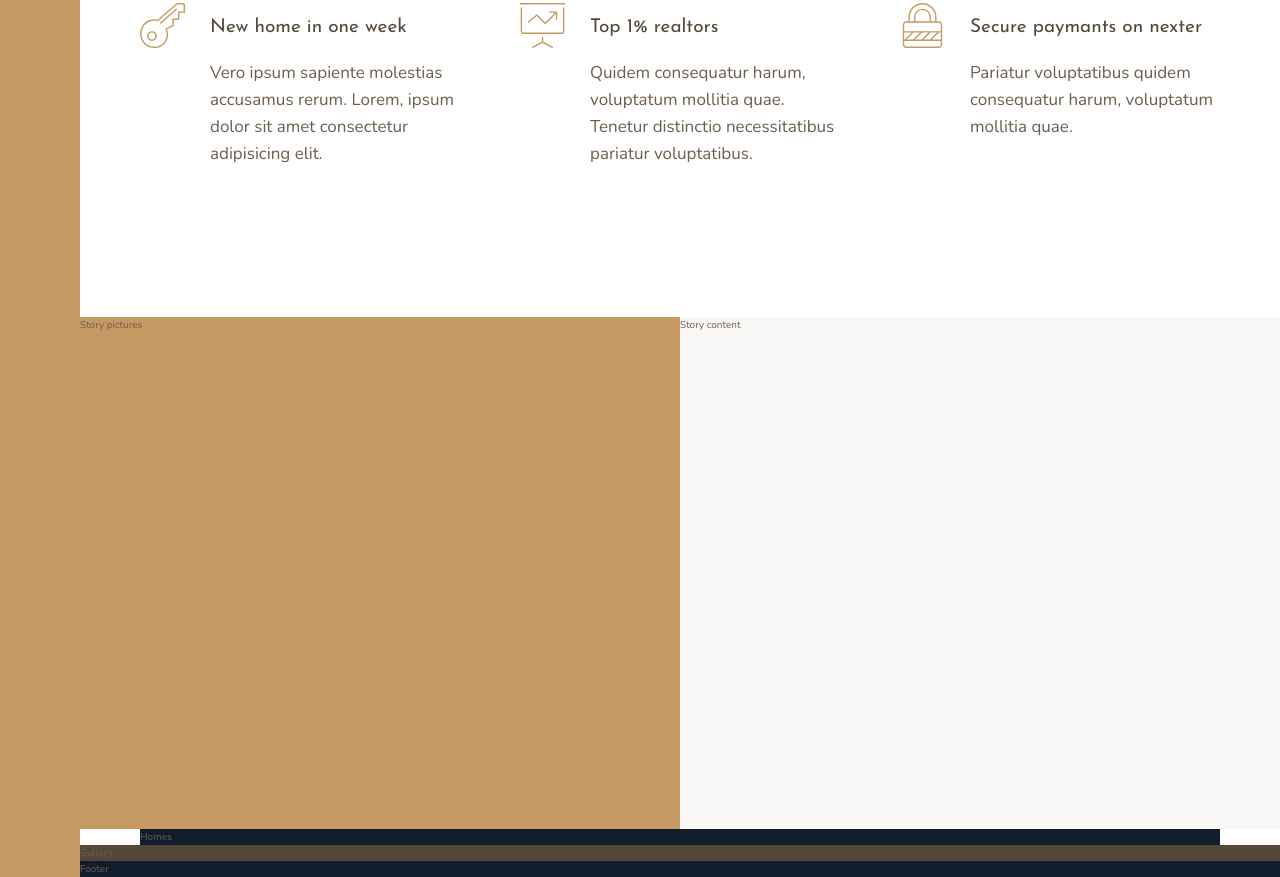
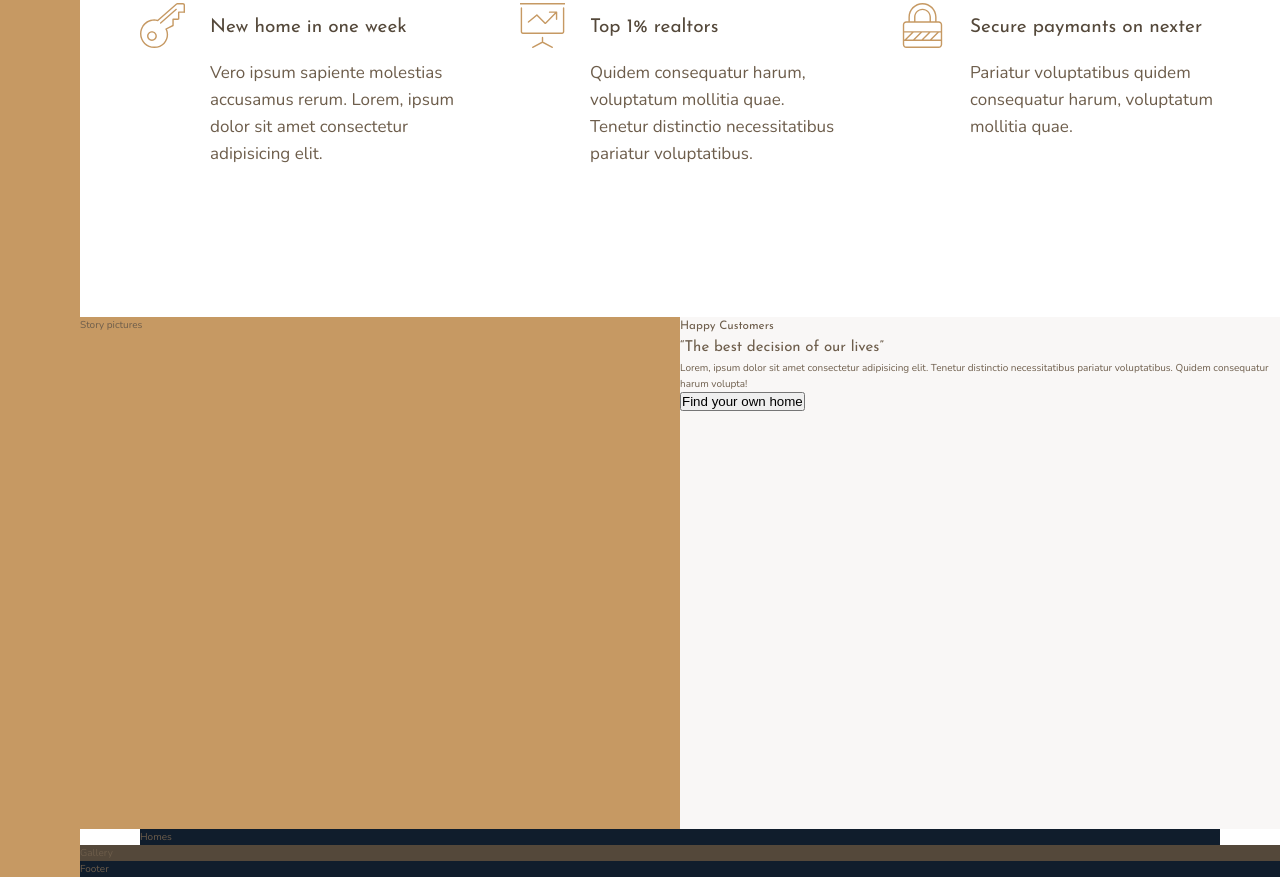
Before and after one commit to monika-lenartowicz/nexter, a website: page index.html in a window 1280 px wide. Shown: the part 991-1868 px from the top of the page. Drawn offline with nearby package versions, Linux system fonts and the light colour scheme.

Commit message:
added story content in html

```diff
--- a/index.html
+++ b/index.html
@@ -91,7 +91,18 @@
     </div>
 
     <div class="story__content">
-        Story content
+        <h3 class="heading-3 margin-bottom-small">
+            Happy Customers
+        </h3>
+        <h2 class="heading-2 heading-2--dark margin-bottom-medium">
+            &ldquo;The best decision of our lives&rdquor;
+        </h2>
+        <p class="story__text">
+            Lorem, ipsum dolor sit amet consectetur adipisicing elit. Tenetur distinctio necessitatibus pariatur
+            voluptatibus.
+            Quidem consequatur harum volupta!
+        </p>
+        <button class="button">Find your own home</button>
     </div>
 
     <section class="homes">
```
